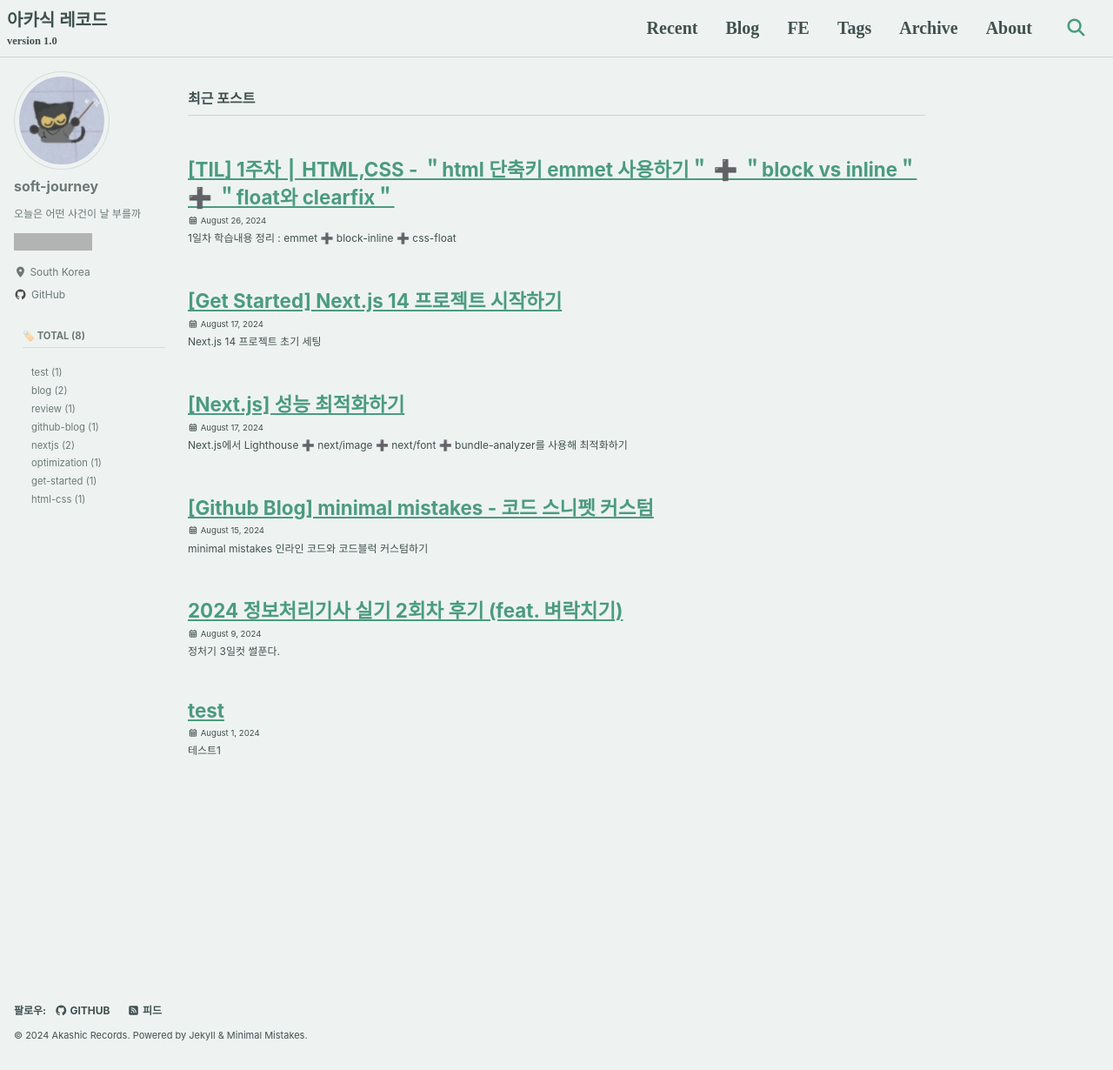
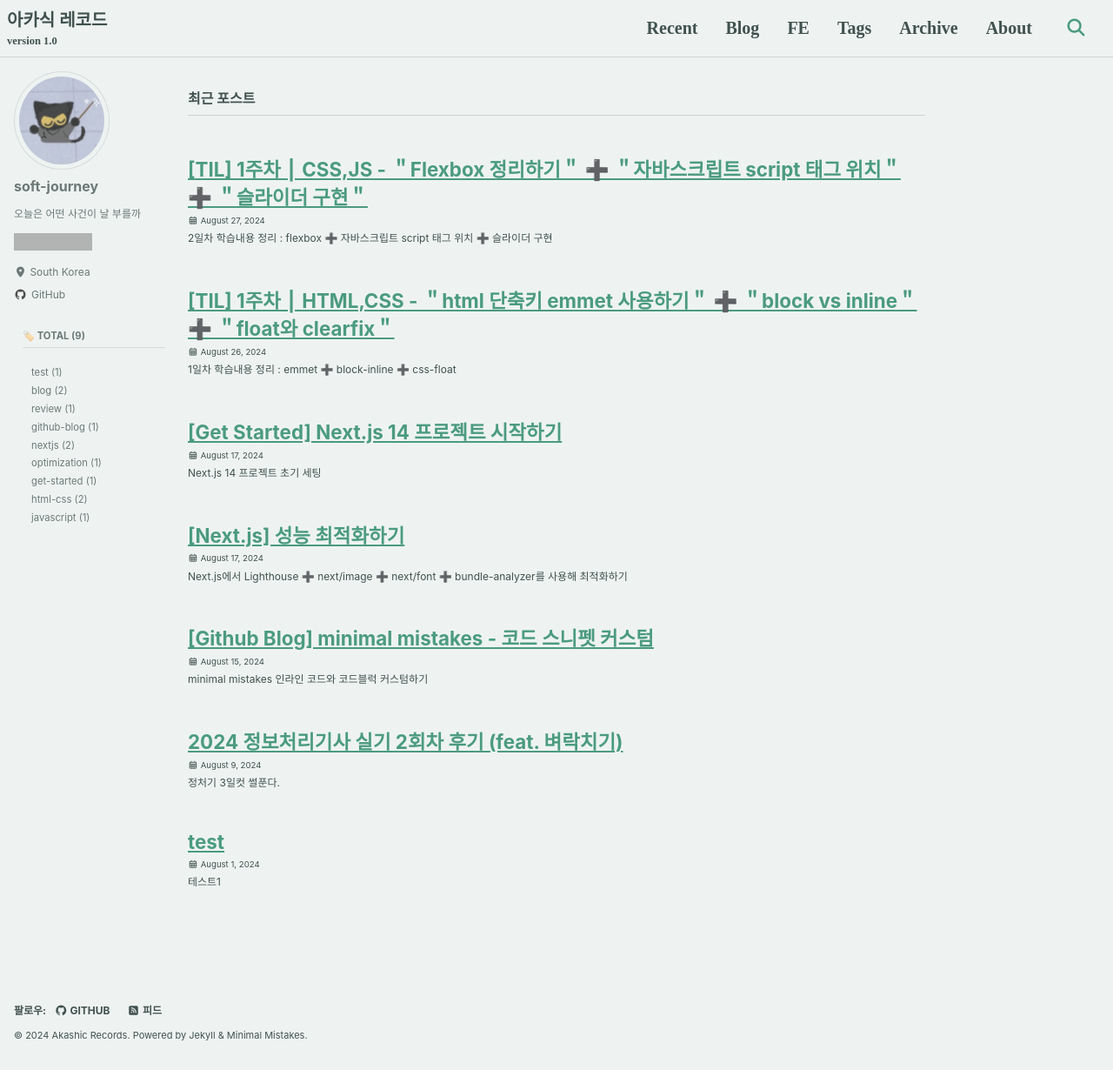
Before and after one commit to LogVentureIO/LogVentureIO.github.io, a Jekyll site: the page built from index.html, in a window 1280 px wide and 1230 px high. Shown: the whole window at 87% size. Built offline with Jekyll 4.4.1, drawn with Linux system fonts in a browser that asks for light colours; cached includes are drawn as plain includes; some web fonts are replaced; the list of posts is cut into pages by our own code; part of the change alters nothing that is shown; grey boxes are pictures that could not be loaded.

Commit message:
[post] flexbox post, search on

````diff
--- a/_config.yml
+++ b/_config.yml
@@ -64,10 +64,10 @@ atom_feed:
   path: # blank (default) uses feed.xml
   hide: # true, false (default)
 search: true # false (default)
-search_full_content: # true, false (default)
+search_full_content: true
 search_provider: lunr # (default), algolia, google
 lunr:
-  search_within_pages: true # true, false (default)
+  search_within_pages: # true, false (default)
 algolia:
   application_id: # YOUR_APPLICATION_ID
   index_name: # YOUR_INDEX_NAME
--- /dev/null
+++ b/_posts/2024-08-27-css-js-02.md
@@ -0,0 +1,181 @@
+---
+title: "[TIL] 1주차 ⎮ CSS,JS - ＂Flexbox 정리하기＂ ➕ ＂자바스크립트 script 태그 위치＂ ➕ ＂슬라이더 구현＂"
+excerpt: "2일차 학습내용 정리 : flexbox ➕ 자바스크립트 script 태그 위치 ➕ 슬라이더 구현"
+categories:
+  - frontend
+tags:
+  - html-css
+  - javascript
+---
+
+# 1. Flexbox
+
+flexbox는 반응형 웹페이지를 제작할 때 유용하게 사용 가능하다.
+
+## ♠️  Container와 Items
+
+[flex 완벽가이드](https://www.heropy.dev/p/Ha29GI)
+
+```css
+display : flex;
+```
+
+위 속성으로 flexbox를 사용할 수 있다. 그러나 이 때 flex를 적용하고 싶은 요소의 부모 요소 = `flex container` 에 추가해야 한다. flexbox에는 `컨테이너`와 `아이템`이라는 두 가지 개념이 존재한다. 컨테이너가 부모고 그 안에 각 요소가 아이템이다. 컨테이너와 아이템에 적용하는 속성이 구분되어 있다.
+
+| 컨테이너 속성   | 의미                             |
+| --------------- | -------------------------------- |
+| display         | 컨테이너 정의                    |
+| justify-content | 주축=가로축을 따라 아이템 정렬   |
+| align-items     | 교차축=세로축을 따라 아이템 정렬 |
+
+일단 세 가지만 기술, 주축과 교차축 이미지 참고
+
+![image](https://github.com/user-attachments/assets/7efb3880-5db4-4915-9314-db114cc49148){: width="80%" height="80%"}{: .align-center}
+
+## ♠️ 기타
+
+[a-guide-to-flexbox](https://css-tricks.com/snippets/css/a-guide-to-flexbox/)
+
+```html
+padding: 10px 10px 10px 10px; // 시계방향으로 상 우 하 좌
+```
+
+[swiperjs.com/demos](https://swiperjs.com/demos)
+
+# 2. css reset 추가
+
+패딩도 크기에 영향을 미친다.
+
+```jsx
+box-sizing: border-box;
+```
+
+이걸로 CSS 초기화를 해주면 border나 padding를 해도 전체 크기가 변하지 않는다.
+
+# 3. Flexbox Froggy
+
+[flexboxfroggy](https://flexboxfroggy.com/#ko)
+
+***container***
+
+1. justify-content - 주축, 가로축에서 정렬방법 설정
+2. align-items - 교차축, 세로축에서 정렬방법 설정
+3. flex-direction - 컨테이너 안에서 정렬되는 방향 설정
+4. flex-wrap - 한 줄로 배치하거나 여러 줄로 배치하도록 설정
+5. align-content - 여러 줄 사이의 간격 설정
+6. flex-flow - 3,4가 합쳐짐. 여러 줄
+
+***items***
+
+1. order -아이템의 순서 설정
+2. align-self - 개별 아이템의 정렬 설정
+
+![image](https://github.com/user-attachments/assets/3a0090f2-81da-4add-b92f-e9f861e0740f)
+{: width="80%" height="80%"}{: .align-center}
+
+# 4. 자바스크립트
+
+자바스크립트는 객체 기반의 스크립트 언어로 동적이며, 타입을 명시할 필요가 없는 인터프리터 언어이다.
+
+## 🔆 script 태그 위치에 따른 차이점
+
+html에서 자바스크립트를 포함하는 방법은 script 태그를 사용하는 것이다.
+
+[script-태그의-위치에-따른-차이점](https://velog.io/@lifefm_j/script-%ED%83%9C%EA%B7%B8%EC%9D%98-%EC%9C%84%EC%B9%98%EC%97%90-%EB%94%B0%EB%A5%B8-%EC%B0%A8%EC%9D%B4%EC%A0%90)
+
+```css
+1. head 태그
+2. body 태그
+3. head 태그 + async
+4. head 태그 + defer
+```
+
+2. body 태그
+
+사용자가 html 화면을 빠르게 볼 수 있다. 파싱이 완료되고 스크립트 다운과 실행이 진행된다. 만약 js 사용이 많은 사이트라면 제대로 된 화면을 보려면 여전히 시간이 많이 걸리긴 한다. 즉 interaction은 나중에 실행된다.
+
+1. head 태그
+
+헤드 태그에 작성시 첫 화면 로딩에 시간이 걸리는 문제가 발생한다.
+
+![image](https://github.com/user-attachments/assets/6e35c44e-2284-4cae-8b2f-ba2afd873a2c)
+{: width="80%" height="80%"}{: .align-center}
+
+웹브라우저는 먼저 html 파싱을 진행하는데 헤드 태그를 파싱하다가 스크립트 태그를 만나면 파싱을 중단하고 스크립트를 실행하고 다시 파싱을 이어 진행한다.
+
+> 파싱(parsing)은 브라우저가 html 코드를 읽고 이를 DOM 트리 구조로 변환하는 과정이다.
+>
+
+3. head + async
+
+```css
+<script async src="./index.js"></script>
+```
+
+![image](https://github.com/user-attachments/assets/46c47cc9-10c7-4fc7-a750-a1c8960c5ffd){: width="80%" height="80%"}{: .align-center}
+
+async를 사용해 html 파싱과 js 파일 다운로드를 병렬적으로 실행하고 js 파일을 실행할 때만 파싱을 중단시켜 파싱 중단 시간을 줄인다. 병렬 처리로 다운로드 시간을 줄인다.
+
+***단점 : 여러 async 스크립트일 경우 실행 순서가 보장되지 않는다.***
+
+4. head + defer
+
+```css
+<script defer src="./index.js"></script>
+```
+
+![image](https://github.com/user-attachments/assets/64ddd557-0177-4b87-901a-94a898261eb9){: width="80%" height="80%"}{: .align-center}
+
+defer를 사용해서 파일 다운로드를 병렬처리하고 파싱이 끝나고 자서 js 파일을 실행시킨다. 스크립트의 실행 순서가 보장된다.
+
+***단점 : interaction=DOM 조작이 느려진다. 바디 태그와 같은  문제***
+
+## 🔆 자바스크립트 선택자
+
+[JavaScript-기본-문법-총-정리](https://velog.io/@chyori/JavaScript-%EA%B8%B0%EB%B3%B8-%EB%AC%B8%EB%B2%95-%EC%B4%9D-%EC%A0%95%EB%A6%AC)
+
+1. 태그 선택자
+
+```html
+document.getElementsByTagName(태그명)[순서];
+```
+
+2. 클래스 선택자
+
+```html
+document.getElementsByClassName(클래스명)[순서];
+```
+
+3. 아이디 선택자
+
+```html
+document.getElementById(아이디명);
+```
+
+[JavaScriptJQuery-선택자-Selector-모음](https://lcs1245.tistory.com/entry/JavaScriptJQuery-%EC%84%A0%ED%83%9D%EC%9E%90-Selector-%EB%AA%A8%EC%9D%8C)
+
+제이쿼리도 더 해보고 추가할 예정
+
+# 5. 슬라이더 구현 - jQuery + bxSlider
+
+## 🎲 CDNJS
+
+Content Delivery Network for JavaScript는 오픈 소스 라이브러리, 프레임워크, 플러그인, 폰트 등을 웹페이지에서 쉽게 사용할 수 있도록 제공하는 콘텐츠 전송 네트워크이다.
+
+cdnjs에서 jQuery와 bxSlider를 로드해서 간단한 슬라이더를 구현한다.
+
+```html
+...
+<script src="맞는위치/jquery.min.js"></script>
+<script
+  src="https://cdnjs.cloudflare.com/ajax/libs/bxslider/4.2.17/jquery.bxslider.min.js"
+  integrity="sha512-LaBO0tZh1+6Ebk+EnHt/WsGM0UnmkCXfQ1rfhGmpa5MXUdslNuSSELBRcteHKz4k4ny+Op10Ax2fPoTNq+VcUg=="
+  crossorigin="anonymous"
+  referrerpolicy="no-referrer"
+></script>
+<script>
+  $(".slide").bxSlider({
+    auto: true,
+  });
+</script>
+```
````
Also changed, not shown: README.md.
